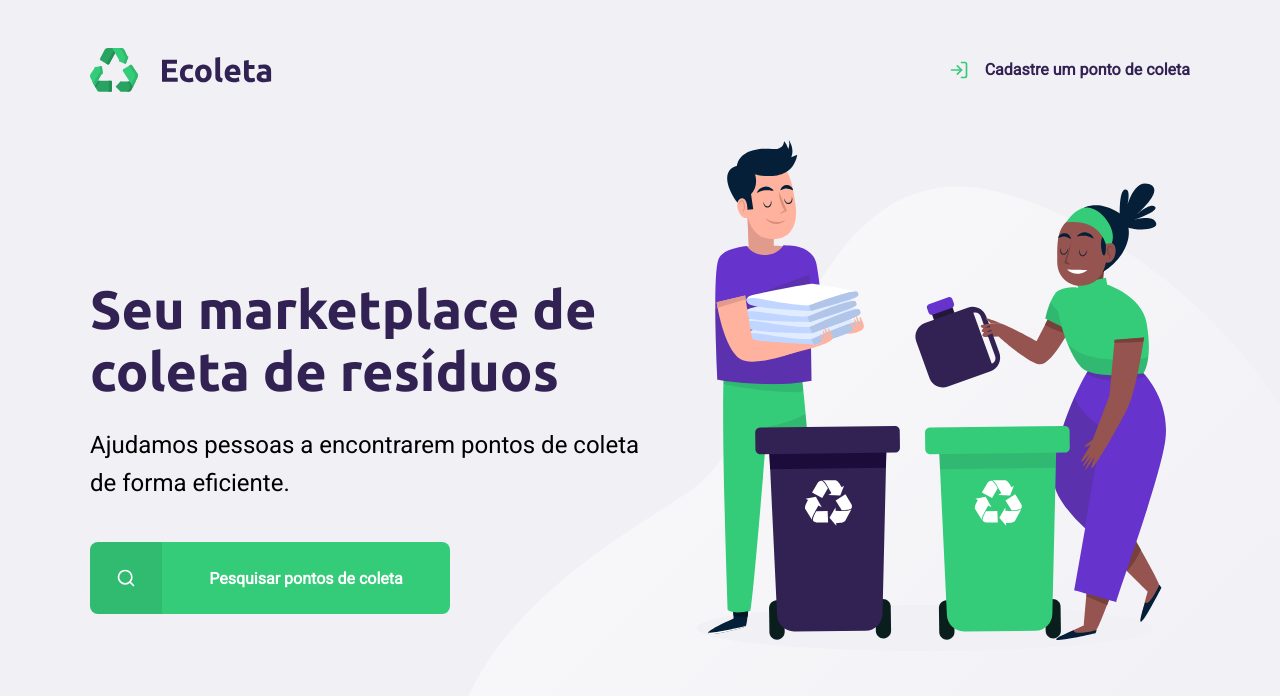
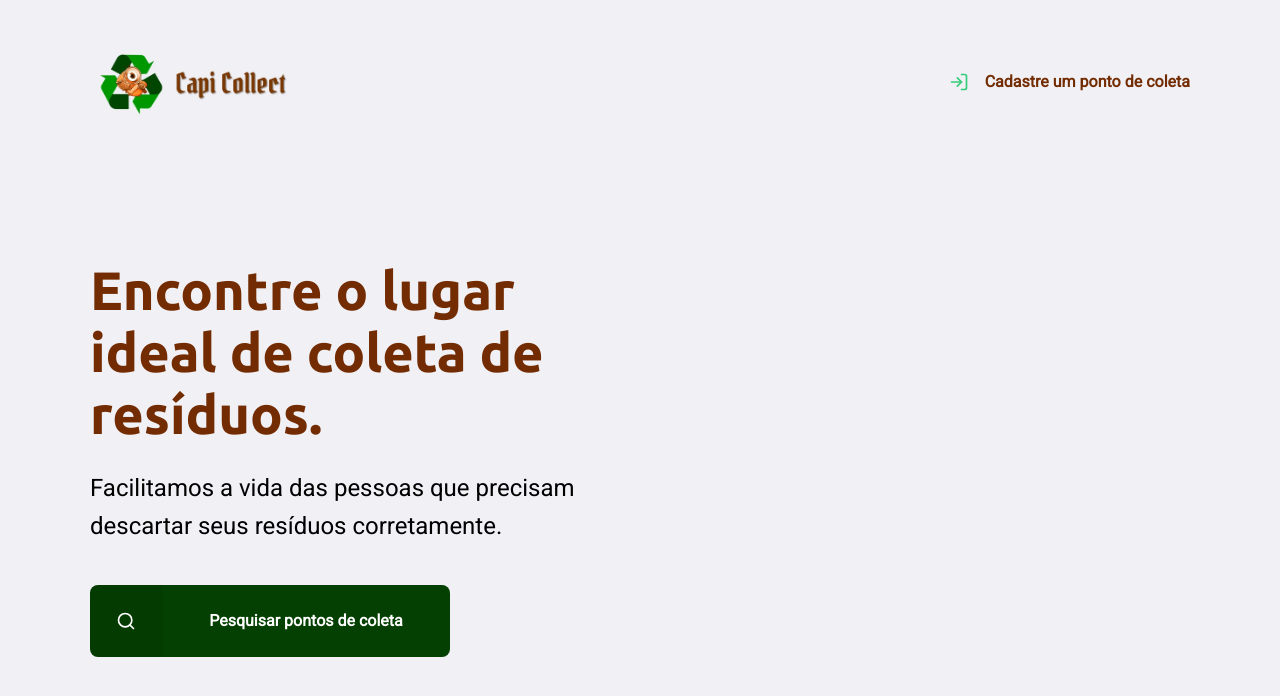
Before and after one commit to eduardoc7/capicollect, a website: page src/views/index.html in a window 1280 px wide. Drawn offline with nearby package versions, Linux system fonts and the light colour scheme; files that its build step writes are made by us from their sources.

Commit message:
organizando os estilos

```diff
--- a/public/styles/home.css
+++ b/public/styles/home.css
@@ -2,8 +2,6 @@
 #page-home {
     height: 100vh;
 
-    background: url('../assets/home-background.svg') no-repeat;
-    background-position: 35vw bottom;
 }
 
 #page-home .content {
@@ -24,6 +22,10 @@
     display: flex;
     align-items: center;
     justify-content: space-between;
+}
+
+#page-home header img {
+    width: 13rem;
 }
 
 #page-home header a {
@@ -81,7 +83,7 @@
 }
 
 #page-home main a:hover {
-    background-color: #2fb86e;
+    background-color: #3a7437;
 }
 
 #page-home main a span {
--- a/public/styles/main.css
+++ b/public/styles/main.css
@@ -1,6 +1,6 @@
 :root {
-    --title-color: #322153;
-    --primary-color: #34cb79;
+    --title-color: #732C02;
+    --primary-color: #034001;
 }
 
 * {
--- a/public/styles/search-results.css
+++ b/public/styles/search-results.css
@@ -26,6 +26,10 @@ body::after {
     display: flex;
     justify-content: space-between;
     align-items: center;
+}
+
+#page-search-results header img {
+    width: 13rem;
 }
 
 #page-search-results header a {
@@ -80,7 +84,7 @@ main .card h1 {
 
     font-size: 36px;
     line-height: 41px;
-    color: #322153;
+    color: black;
 }
 
 main .card h3 {
--- a/src/server.js
+++ b/src/server.js
@@ -12,6 +12,7 @@ server.use(express.urlencoded({ extended: true }))
 
 
 // utilizando template engine
+// nunjunks utiliza o mesmo conceito do jinja2
 const nunjucks = require("nunjucks")
 nunjucks.configure("src/views", {
     express: server,
--- a/src/views/index.html
+++ b/src/views/index.html
@@ -11,7 +11,7 @@
 {% block content %}
     <div class="content">
         <header>
-            <img src="/assets/logo.svg" alt="Logomarca">
+            <img src="/assets/logo.png" alt="Logomarca">
             <a href="/create-point">
                 <span></span>
                 Cadastre um ponto de coleta
@@ -19,9 +19,9 @@
         </header>
 
         <main>
-            <h1>Seu marketplace de coleta de resíduos</h1>
+            <h1>Encontre o lugar ideal de coleta de resíduos.</h1>
 
-            <p>Ajudamos pessoas a encontrarem pontos de coleta de forma eficiente.</p>
+            <p>Facilitamos a vida das pessoas que precisam descartar seus resíduos corretamente.</p>
 
             <a href="#"><span></span><strong>Pesquisar pontos de coleta</strong></a>
         </main>
```
Also changed, not shown: public/styles/create-point.css (+8 -4 lines), src/views/partials/page-header.html (+1 -1 lines), LICENSE.md, README.md, public/assets/logo.png (added), 1 other file.
